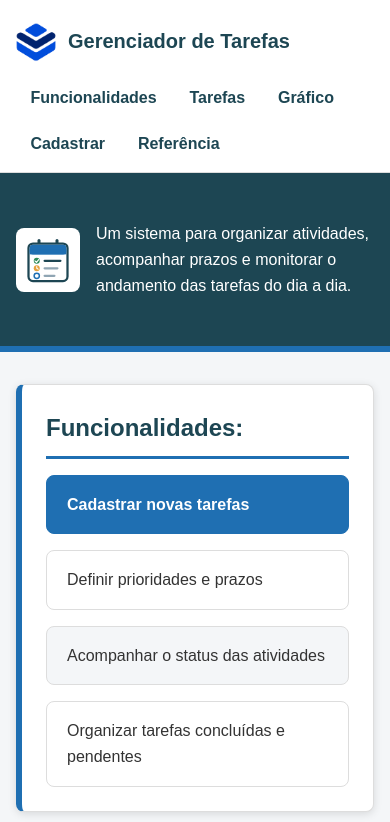
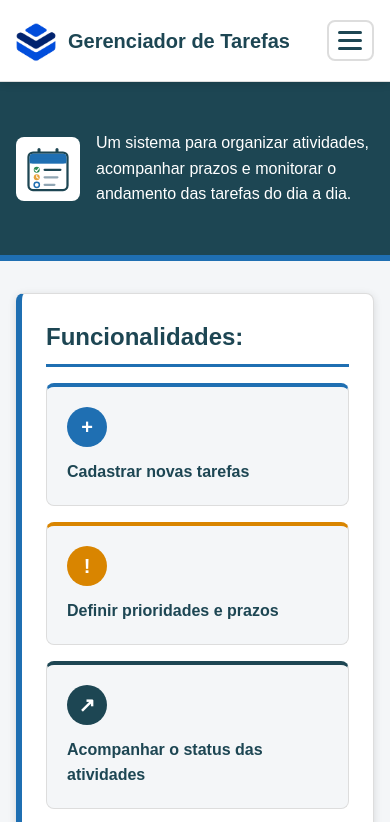
Before and after one commit to felipe234324/projeto-integrador-frontend-felipelima, a plain HTML site: page index.html in a window 390 px wide. Shown: the top 822 px of the page. Drawn offline with Linux system fonts and the light colour scheme.

Commit message:
feat: adiciona menu de navegação, navbar com rolagem

```diff
--- a/css/style.css
+++ b/css/style.css
@@ -7,6 +7,7 @@
     --cor-branco: #ffffff;
     --cor-borda: #dddddd;
     --cor-sucesso: #2e8b57;
+    --cor-alerta: #d98500;
     --espacamento: 1rem;
     --raio-borda: 0.5rem;
     --sombra: 0 2px 8px rgba(0, 0, 0, 0.12);
@@ -27,6 +28,8 @@ body {
 
 html {
     scroll-behavior: smooth;
+    /* Compensa a navbar sticky: o título da seção não fica escondido atrás dela */
+    scroll-padding-top: 6rem;
 }
 
 /* ---------- Cabeçalho ---------- */
@@ -36,8 +39,18 @@ html {
     border-bottom: 6px solid var(--cor-principal);
 }
 
-/* Navbar (Flexbox) */
+/* Navbar (Flexbox)
+   A página tem várias seções e o visitante
+   precisa trocar de uma para outra sem voltar ao topo. O sticky mantém a
+   navbar no fluxo normal, então não cobre o conteúdo nem exige padding extra
+   no body. Só funciona porque a navbar é filha direta do body: dentro do
+   <header> ela só ficaria grudada até o fim dele.
+   z-index: 100 cria o contexto de empilhamento que mantém a navbar e o
+   dropdown acima dos cards. */
 .navbar {
+    position: sticky;
+    top: 0;
+    z-index: 100;
     display: flex;
     flex-wrap: wrap;
     align-items: center;
@@ -223,7 +236,7 @@ label {
     font-weight: bold;
 }
 
-/* Agrupamento: */
+/* Agrupamento: os três campos compartilham o mesmo visual */
 input,
 textarea,
 select {
@@ -266,9 +279,9 @@ a:active {
     color: var(--cor-secundaria);
 }
 
-/* ---------- Navbar: links (Flexbox) ----------
-   Ficam depois dos links globais para vencer o empate de especificidade. */
+/* ---------- Navbar: links (Flexbox) ---------- */
 .navbar-links,
+.submenu,
 .grade {
     list-style-type: none;
     margin: 0;
@@ -293,6 +306,7 @@ a:active {
     border-radius: var(--raio-borda);
     color: var(--cor-secundaria);
     text-decoration: none;
+    white-space: nowrap;
     transition: background-color 0.2s, color 0.2s;
 }
 
@@ -310,6 +324,86 @@ a:active {
     outline-offset: 2px;
 }
 
+.navbar-links a.ativo {
+    background-color: var(--cor-principal);
+    color: var(--cor-branco);
+}
+
+.navbar-links a.ativo:hover {
+    background-color: var(--cor-secundaria);
+}
+
+/* ---------- Dropdown ---------- */
+
+.tem-submenu {
+    position: relative;
+}
+
+.tem-submenu > a::after {
+    content: " \25BE";
+}
+
+.submenu {
+    display: none;
+    position: absolute;
+    top: 100%;
+    left: 0;
+    min-width: 12rem;
+    padding: 0.25rem;
+    background-color: var(--cor-branco);
+    border: 1px solid var(--cor-borda);
+    border-radius: var(--raio-borda);
+    box-shadow: var(--sombra);
+}
+
+.tem-submenu:hover > .submenu,
+.tem-submenu:focus-within > .submenu {
+    display: block;
+}
+
+/* ---------- Botão hambúrguer ---------- */
+.menu-hamburguer {
+    display: none;
+    margin: 0 0 0 auto;
+    padding: 0.6rem;
+    background-color: transparent;
+    border: 2px solid var(--cor-borda);
+}
+
+.menu-hamburguer span {
+    display: block;
+    width: 1.5rem;
+    height: 3px;
+    background-color: var(--cor-secundaria);
+    border-radius: 2px;
+}
+
+.menu-hamburguer span + span {
+    margin-top: 0.3rem;
+}
+
+.menu-hamburguer:hover {
+    background-color: var(--cor-fundo);
+    border-color: var(--cor-borda);
+}
+
+.menu-hamburguer:focus-visible {
+    outline: 3px solid var(--cor-principal);
+    outline-offset: 2px;
+}
+
+/* Telas estreitas: mostra o hambúrguer e esconde os links
+   (o clique será implementado depois) */
+@media (max-width: 48rem) {
+    .menu-hamburguer {
+        display: block;
+    }
+
+    .navbar-links {
+        display: none;
+    }
+}
+
 /* ---------- Grade de funcionalidades (CSS Grid) ---------- */
 
 .grade {
@@ -320,10 +414,17 @@ a:active {
 }
 
 .grade li {
-    padding: 1rem 1.25rem;
+    --cor-destaque: var(--cor-principal);
+    display: flex;
+    flex-direction: column;
+    gap: 0.75rem;
+    padding: 1.25rem;
     background-color: var(--cor-fundo);
     border: 1px solid var(--cor-borda);
+    border-top: 4px solid var(--cor-destaque);
     border-radius: var(--raio-borda);
+    color: var(--cor-secundaria);
+    font-weight: bold;
     transition: transform 0.2s ease, box-shadow 0.2s ease;
 }
 
@@ -332,17 +433,49 @@ a:active {
     box-shadow: var(--sombra);
 }
 
-/* Primeiro item = funcionalidade principal */
-.grade li:first-child {
-    background-color: var(--cor-principal);
-    border-color: var(--cor-principal);
+/* Ícone circular criado com CSS */
+.grade li::before {
+    display: flex;
+    align-items: center;
+    justify-content: center;
+    width: 2.5rem;
+    height: 2.5rem;
+    border-radius: 50%;
+    background-color: var(--cor-destaque);
     color: var(--cor-branco);
-    font-weight: bold;
+    font-size: 1.25rem;
 }
 
-/* Itens pares em branco, alternando com os cinza */
-.grade li:nth-child(even) {
-    background-color: var(--cor-branco);
+.grade li:nth-child(1)::before {
+    content: "+";
+    content: "+" / "";
+}
+
+.grade li:nth-child(2) {
+    --cor-destaque: var(--cor-alerta);
+}
+
+.grade li:nth-child(2)::before {
+    content: "!";
+    content: "!" / "";
+}
+
+.grade li:nth-child(3) {
+    --cor-destaque: var(--cor-secundaria);
+}
+
+.grade li:nth-child(3)::before {
+    content: "\2197";
+    content: "\2197" / "";
+}
+
+.grade li:nth-child(4) {
+    --cor-destaque: var(--cor-sucesso);
+}
+
+.grade li:nth-child(4)::before {
+    content: "\2713";
+    content: "\2713" / "";
 }
 
 @media (prefers-reduced-motion: reduce) {
--- a/index.html
+++ b/index.html
@@ -8,20 +8,50 @@
     <link rel="stylesheet" href="css/style.css">
 </head>
 <body>
-    <header id="cabecalho-principal">
-        <nav class="navbar">
+    <!--
+        DIAGNÓSTICO DE EMPILHAMENTO (z-index)
+        Conflito: ao rolar a página, o dropdown (dentro da navbar sticky) ficava
+        atrás dos cards da grade quando o mouse passava sobre eles.
+        Causa: o hover dos cards usa transform, que cria um novo contexto de
+        empilhamento. A navbar, por ter position: sticky com z-index: auto, não
+        criava contexto próprio. Assim, os cards, que vêm depois no HTML, eram
+        pintados por cima dela e do dropdown.
+        Solução: z-index: 100 na .navbar cria um contexto de empilhamento acima
+        dos cards, e o dropdown, filho dela, vai junto. Não foi preciso aumentar
+        z-index no dropdown.
+    -->
+    <nav class="navbar" aria-label="Navegação principal">
         <img src="assets/images/gerenciador-logo.png" alt="Logo do Gerenciador de Tarefas">
         <h1>Gerenciador de Tarefas</h1>
 
-            <ul class="navbar-links">
+        <button
+            class="menu-hamburguer"
+            type="button"
+            aria-label="Abrir menu de navegação"
+            aria-expanded="false"
+            aria-controls="menu-principal"
+        >
+            <span></span>
+            <span></span>
+            <span></span>
+        </button>
+
+        <ul class="navbar-links" id="menu-principal">
+            <li><a href="#cabecalho-principal" class="ativo" aria-current="page">Início</a></li>
             <li><a href="#funcionalidades">Funcionalidades</a></li>
-                <li><a href="#tarefas">Tarefas</a></li>
-                <li><a href="#grafico">Gráfico</a></li>
+            <li class="tem-submenu">
+                <a href="#tarefas">Tarefas</a>
+                <ul class="submenu">
+                    <li><a href="#tarefas">Lista de tarefas</a></li>
+                    <li><a href="#grafico">Gráfico por status</a></li>
+                </ul>
+            </li>
             <li><a href="#cadastro">Cadastrar</a></li>
             <li><a href="#referencia">Referência</a></li>
         </ul>
     </nav>
 
+    <header id="cabecalho-principal">
         <div class="apresentacao">
             <!-- Ícone SVG do Gerenciador de Tarefas: calendário com tarefas por status -->
             <svg
```
Lines whose indentation alone changed are shown as unchanged.
